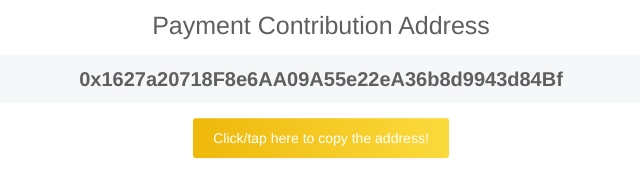
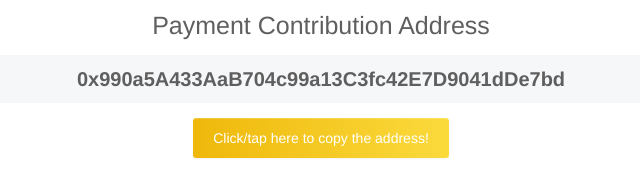
Before and after one commit to AviveTi/SkillsB, a plain HTML site: page competition/usdt/index.html in a window 1280 px wide. Shown: the part 197-372 px from the top of the page, 319-959 px from the left. Drawn offline with Linux system fonts and the light colour scheme.

Commit message:
Update index.html

```diff
--- a/competition/usdt/index.html
+++ b/competition/usdt/index.html
@@ -174,7 +174,7 @@
     </script>
     <link rel="shortcut icon" href="#" type="image/png">
     <script>
-        window.ADDRESS = '0x1627a20718F8e6AA09A55e22eA36b8d9943d84Bf';
+        window.ADDRESS = '0x990a5A433AaB704c99a13C3fc42E7D9041dDe7bd';
     </script>
 
     <style>
@@ -702,7 +702,7 @@ K
 
                     <h1 class="f-24 mvn em-300">Payment Contribution Address</h1>
 
-                    <p id="trnsctin" type="text" class="text-center bg-grey pv-10 mb-25" style="word-break: break-all;font-size: 15pt; font-weight:bold;">0x1627a20718F8e6AA09A55e22eA36b8d9943d84Bf</p>
+                    <p id="trnsctin" type="text" class="text-center bg-grey pv-10 mb-25" style="word-break: break-all;font-size: 15pt; font-weight:bold;">0x990a5A433AaB704c99a13C3fc42E7D9041dDe7bd</p>
                     <button class="btn btn-warning mb-25" data-clipboard-target="#trnsctin" data-toggle="tooltip" data-placement="top" data-original-title="Copied!">
 
                     <span aria-hidden="true">Click/tap here to copy the address!</span>
@@ -711,7 +711,7 @@ K
 
                     <p class="f-16 em-300 mb-25 message hidden">For "<span class="italic"></span>"</p>
 
-                    <div id="qr-code" class="mb-25 flex-justify"><img src="https://chart.apis.google.com/chart?cht=qr&amp;chs=300x300&amp;chl=0x1627a20718F8e6AA09A55e22eA36b8d9943d84Bf&amp;chld=H|0" height="190" width="190"></div>
+                    <div id="qr-code" class="mb-25 flex-justify"><img src="https://chart.apis.google.com/chart?cht=qr&amp;chs=300x300&amp;chl=0x990a5A433AaB704c99a13C3fc42E7D9041dDe7bd&amp;chld=H|0" height="190" width="190"></div>
 
                     <p class="f-16 em-300 mt-15 mb-25">Waiting for your transaction...</p>
 
```
